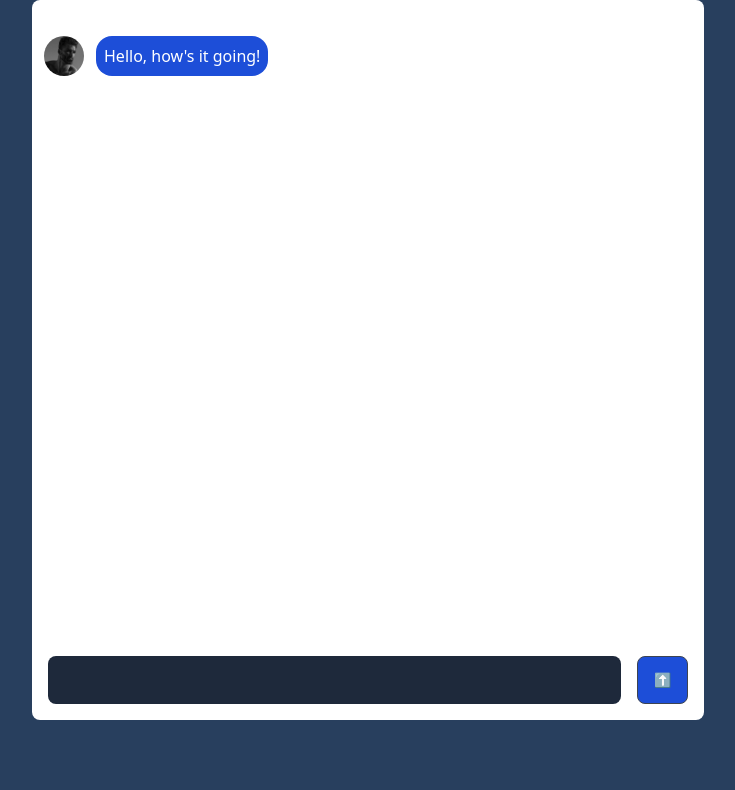
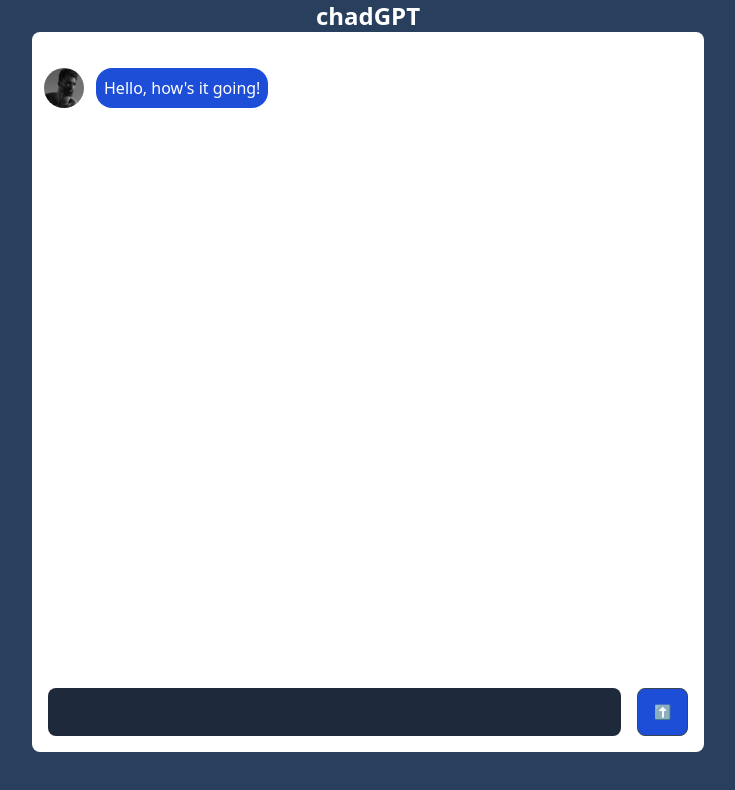
Before and after one commit to anguzz/chadGPT, a SvelteKit app: page / in a window 1280 px wide. Shown: the top 790 px of the page, without its empty margins (272-1007 px from the left). Built offline with nearby package versions, Linux system fonts and the light colour scheme.

Commit message:
Update +page.svelte

```diff
--- a/src/routes/+page.svelte
+++ b/src/routes/+page.svelte
@@ -62,7 +62,9 @@
   }
 </script>
 
-
+	<div>
+		<h1 class="text-2xl font-bold w-full text-center">chadGPT</h1>
+	</div>
 	<div class="chatwrapper  bg-white rounded-t-lg p-3 overflow-y-auto flex flex-col gap-4">
 		<div class="flex flex-col gap-2">
 			<ChatMessage type="assistant" message="Hello, how's it going!" />
```
